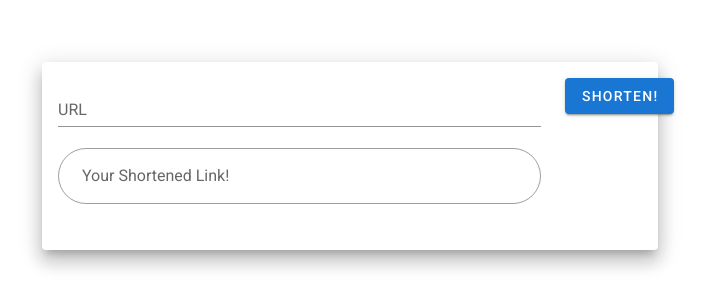
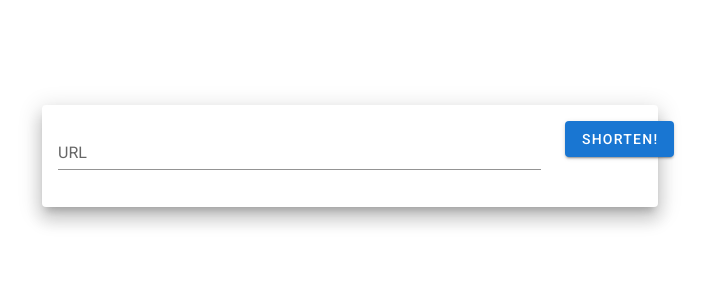
Before and after one commit to churkle/GoShort, a Vue app in the folder goshort-frontend/: page / in a window 1280 px wide. Shown: the part 244-552 px from the top of the page, without its empty margins (290-996 px from the left). Built offline with nearby package versions, Linux system fonts and the light colour scheme.

Commit message:
add transitions

```diff
--- a/goshort-frontend/src/components/URLBox.vue
+++ b/goshort-frontend/src/components/URLBox.vue
@@ -14,7 +14,8 @@
           >
             <v-card class="elevation-12">
               <v-card-text>
-                <v-row>
+                <transition name="fade">
+                  <v-row v-if="showForm">
                     <v-col
                       cols="10"
                       sm="10"
@@ -27,6 +28,21 @@
                         type="string"
                         placeholder="www.example.com"
                       />
+                    </v-col>
+                    <v-col
+                      cols="2"
+                      sm="2"
+                      align-center
+                    >
+                      <v-btn color="primary" v-on:click="submitUrl">Shorten!</v-btn>
+                    </v-col>
+                  </v-row>
+                </transition>
+                <v-row v-if="!showForm">
+                  <v-col
+                      cols="10"
+                      sm="10"
+                  >
                     <v-text-field
                         id="shortLinkBox"
                         label="Your Shortened Link!"
@@ -43,7 +59,7 @@
                       sm="2"
                       align-center
                   >
-                    <v-btn color="primary" v-on:click="submitUrl">Shorten!</v-btn>
+                    <v-btn color="primary" v-on:click="copyUrl">Copy</v-btn>
                   </v-col>
                 </v-row>
               </v-card-text>
@@ -62,16 +78,21 @@ export default {
   data: () => ({
     url: '',
     shortLink: '',
+    showForm: 'true',
   }),
   methods: {
     submitUrl: function () {
       axios.post("http://localhost:8080/api/v1/shorten",{
         url: this.url
       }).then((response) => {
-        console.log(response);
+        console.log(response)
         this.shortLink = "http://localhost:8080/" + response.data
         console.log(this.shortLink)
+        this.showForm = ''
       });
+    },
+    copyUrl: function () {
+
     }
   }
 };
```
Lines whose indentation alone changed are shown as unchanged.
